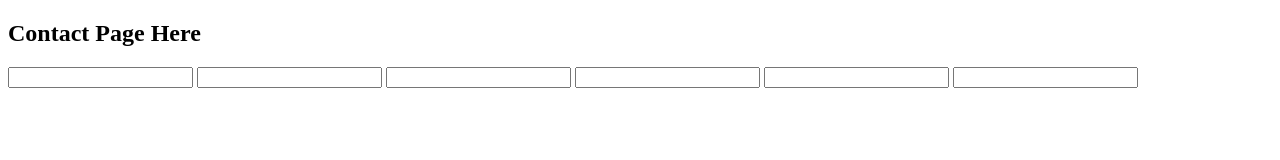
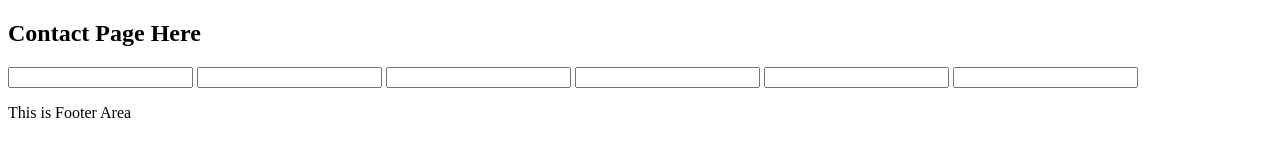
Before and after one commit to shohanean/softarest, a plain HTML site: page contact.html in a window 1280 px wide. Drawn offline with Linux system fonts and the light colour scheme.

Commit message:
This is Footer

```diff
--- a/contact.html
+++ b/contact.html
@@ -16,5 +16,8 @@
         <input type="text">
         <input type="text">
     </form>
+    <section>
+        <p>This is Footer Area</p>
+    </section>
 </body>
 </html>
```
